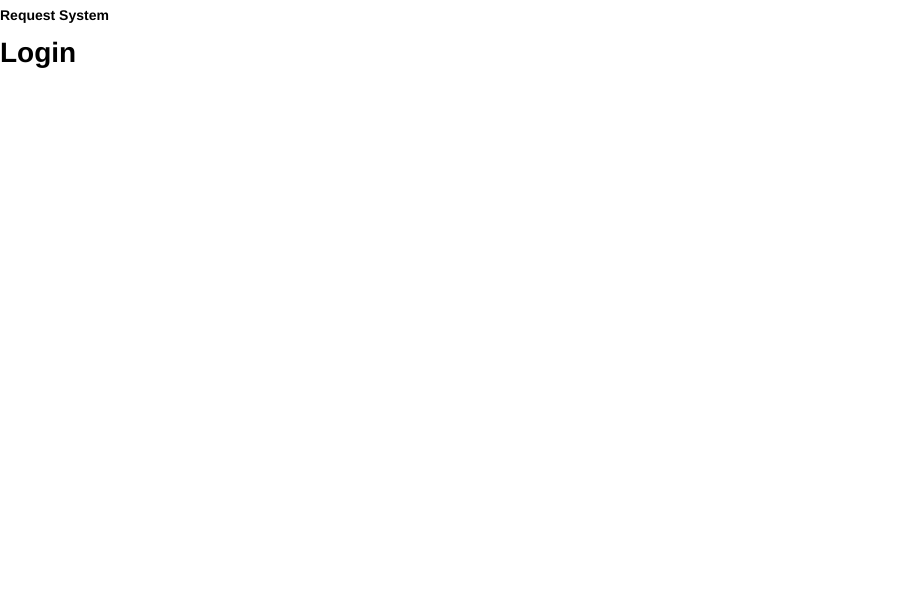
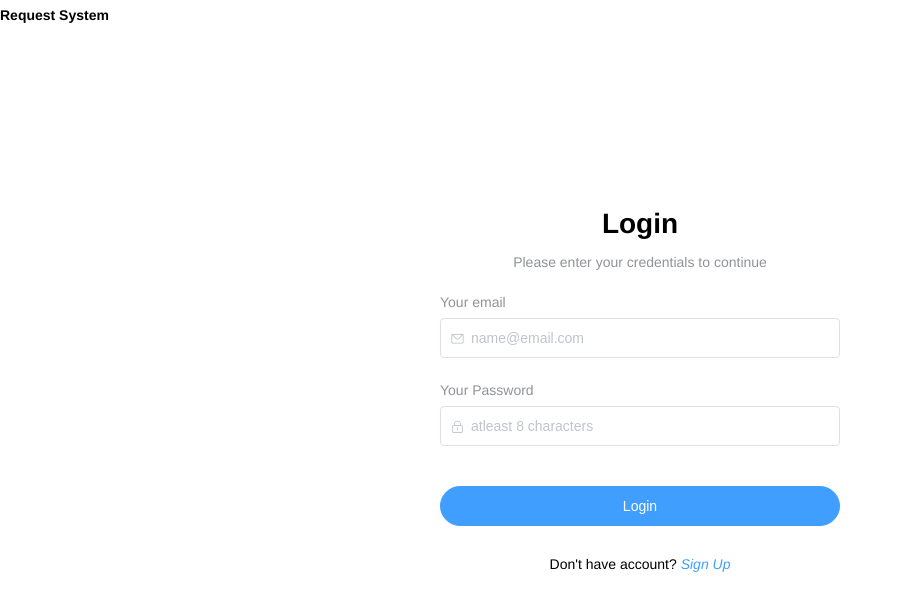
Before and after one commit to aftabMansoori/Request-System, a Vue app: page /Login in a window 1280 px wide. Shown: the top 610 px of the page, without its empty margins (0-903 px from the left). Built offline with nearby package versions, Linux system fonts and the light colour scheme.

Commit message:
Added the Login page

```diff
--- a/src/Pages/Login.vue
+++ b/src/Pages/Login.vue
@@ -1,13 +1,80 @@
 <template>
   <main>
-    <h1>Login</h1>
+    <form>
+      <div class="text-center mb-2">
+        <h1>Login</h1>
+        <p class="text-secondary">Please enter your credentials to continue</p>
+      </div>
+      <div class="demo-input-size">
+        <div class="my-1">
+          <label class="text-secondary" for="email">Your email</label>
+          <el-input
+            type="email"
+            id="email"
+            name="email"
+            placeholder="name@email.com"
+            class="my bg"
+            v-model="credentials.email"
+            prefix-icon="el-icon-message"
+          />
+        </div>
+        <div class="my-1">
+          <label class="text-secondary" for="password">Your Password</label>
+          <el-input
+            type="password"
+            name="password"
+            id="password"
+            placeholder="atleast 8 characters"
+            v-model="credentials.password"
+            class="my"
+            prefix-icon="el-icon-lock"
+            show-password
+          />
+        </div>
+
+        <el-button type="primary" class="w-100 my-1" round>Login</el-button>
+
+        <p class="text-center">
+          Don't have account? <i class="text-primary">Sign Up</i>
+        </p>
+      </div>
+    </form>
   </main>
 </template>
 
 <script>
 export default {
   name: "AppLogin",
+  data() {
+    return {
+      credentials: {
+        email: "",
+        password: "",
+      },
+    };
+  },
 };
 </script>
 
-<style></style>
+<style scoped>
+main {
+  min-height: 90vh;
+  width: 100%;
+  display: flex;
+  align-items: center;
+  justify-content: center;
+  flex: auto;
+}
+
+section {
+  width: 50%;
+  height: 100%;
+  display: flex;
+  flex-direction: column;
+  align-items: center;
+}
+
+form {
+  width: 400px;
+}
+</style>
```
